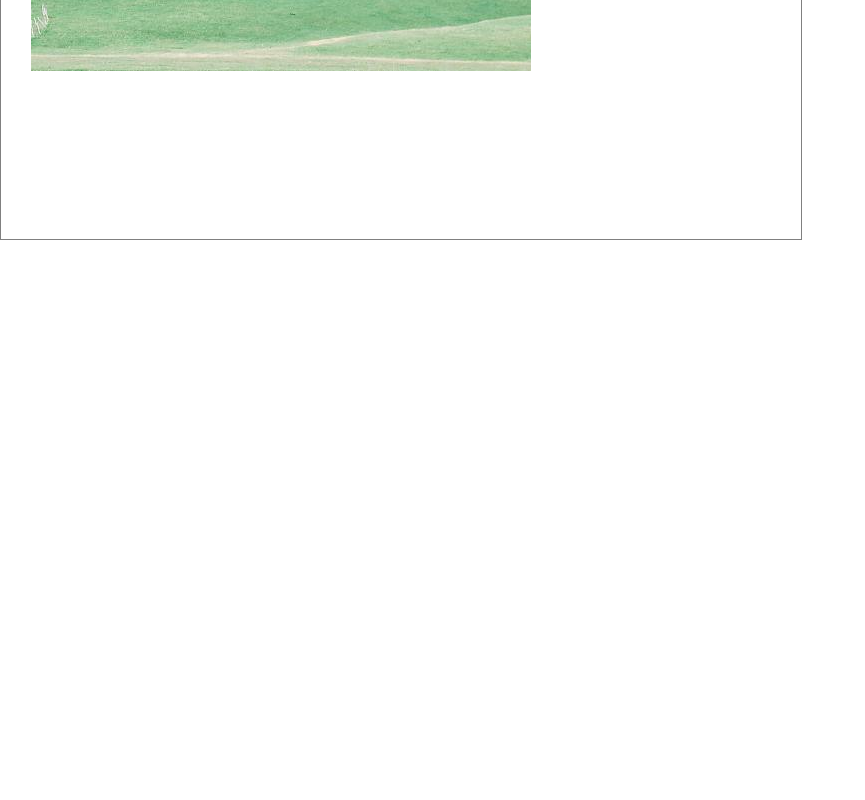
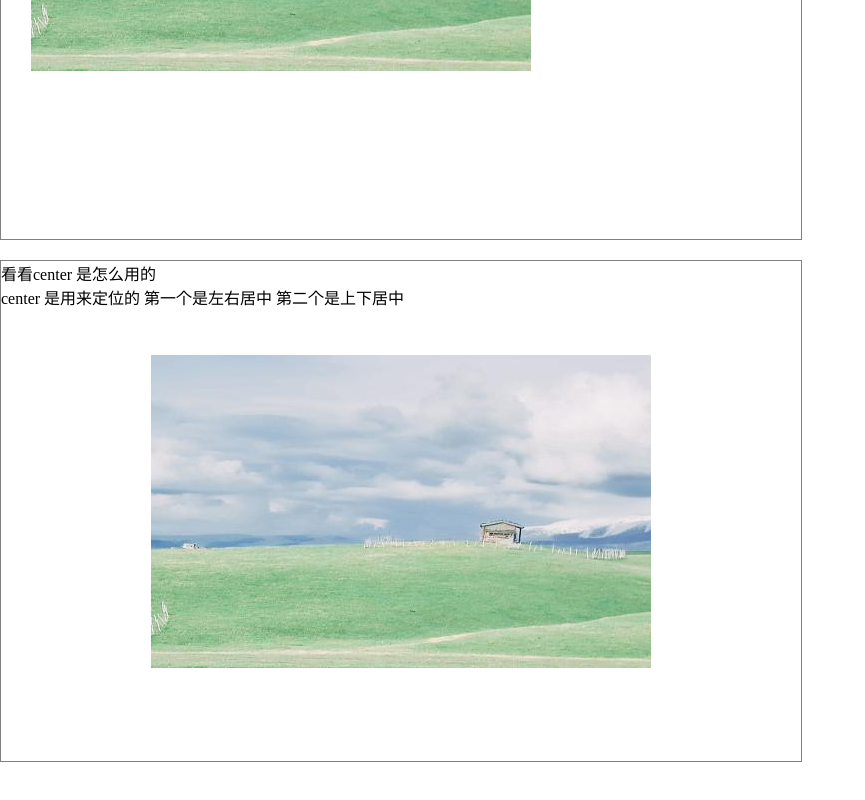
Before and after one commit to anYaoXu/rottenPens, a website: page app/view/background操作.html in a window 1280 px wide. Shown: the part 3861-4661 px from the top of the page, without its empty margins (0-865 px from the left). Before the commit the page ends 4151 px from the top, so only its background shows below. Drawn offline with Linux system fonts and the light colour scheme.

Commit message:
'center'

```diff
--- a/app/view/background操作.html
+++ b/app/view/background操作.html
@@ -55,6 +55,10 @@
             background-position: 10% 10%;
             background-repeat: no-repeat;
         }
+        #div11{
+            width: 800px; height: 500px; margin-top: 20px; border:1px solid gray;
+            background:url("../images/1.jpg") no-repeat center center;
+        }
     </style>
     <script>
         /**
@@ -91,6 +95,9 @@
         <div id="div10">背景用 百分比定位
             <p>图片的 10% 与 背景的 10% 位置重叠</p>
         </div>
+        <div id="div11">看看center 是怎么用的
+            <p>center 是用来定位的 第一个是左右居中 第二个是上下居中</p>
+        </div>
     </div>
 </body>
 </html>
```
